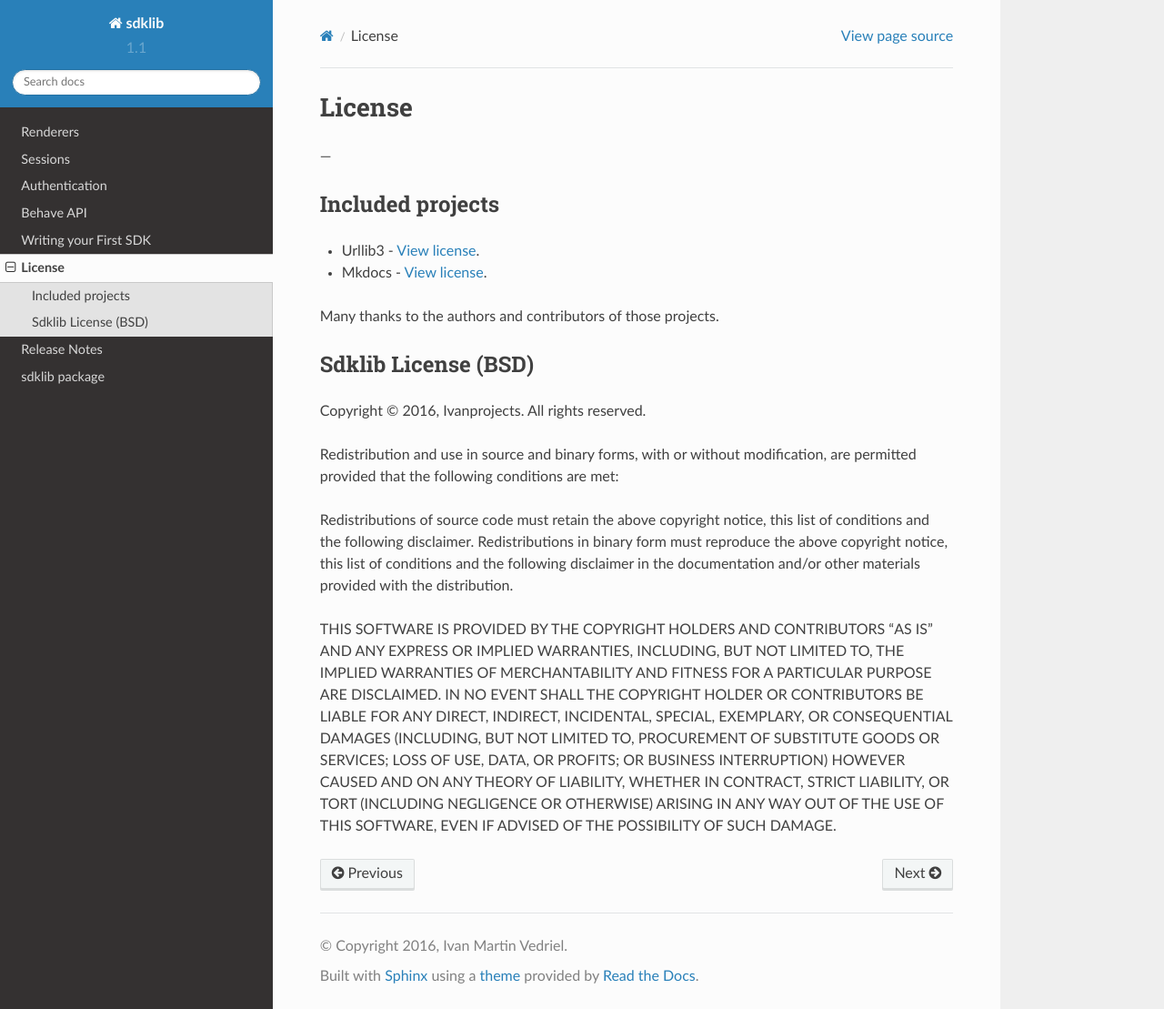
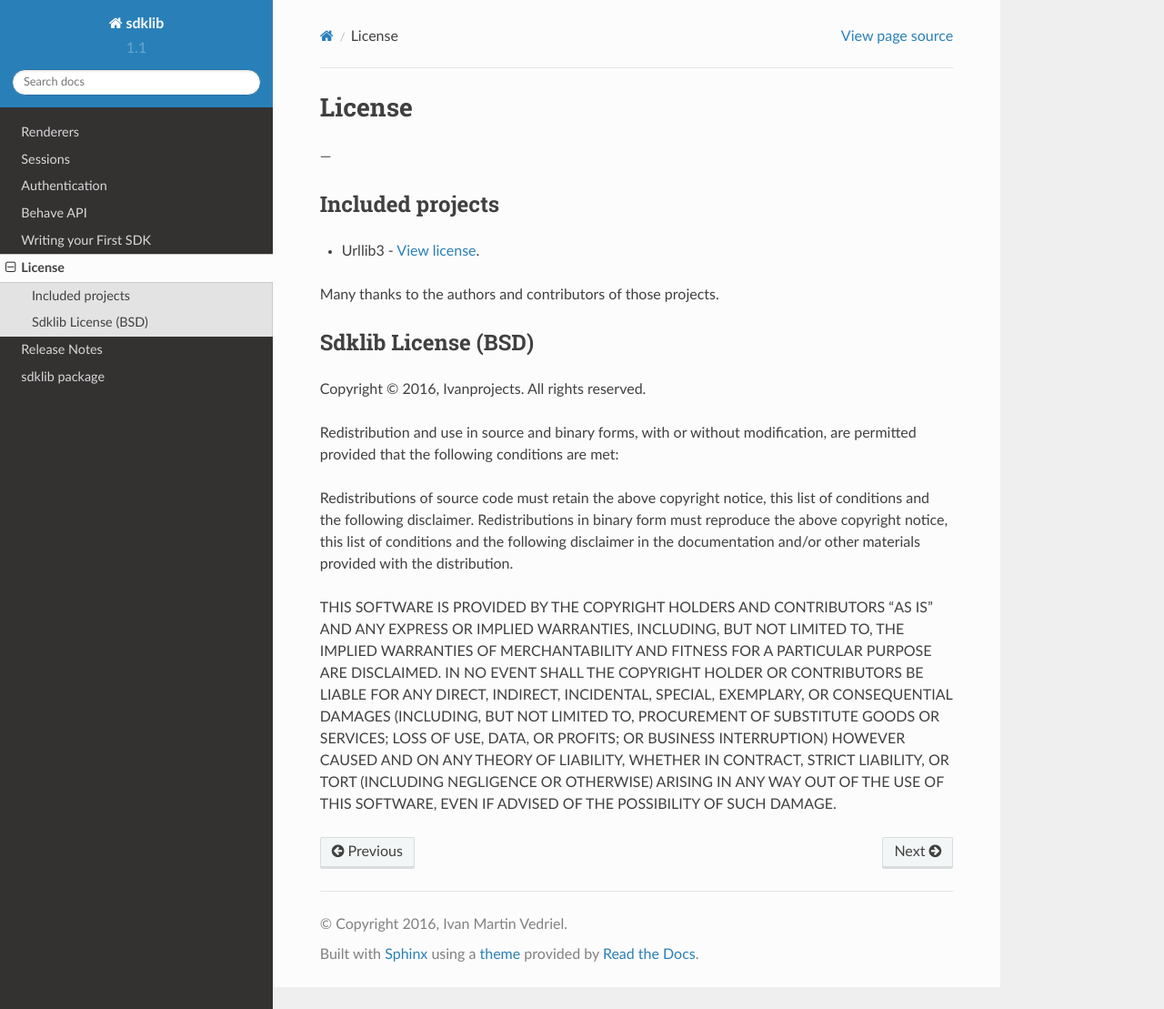
Before and after one commit to ivanprjcts/sdklib, a Sphinx documentation site: the page built from docs/about/license.rst, in a window 1280 px wide and 1109 px high. Shown: the whole window at 91% size. Built offline with Sphinx 7.4.7 and the Read the Docs theme 2.0.0, drawn with Linux system fonts in a browser that asks for light colours.

Commit message:
rm deprecated reference

```diff
--- a/docs/about/license.rst
+++ b/docs/about/license.rst
@@ -8,7 +8,6 @@ Included projects
 =================
 
 - Urllib3 - `View license <https://github.com/shazow/urllib3/blob/master/LICENSE.txt>`_.
-- Mkdocs - `View license <https://github.com/mkdocs/mkdocs/blob/master/LICENSE>`_.
 
 Many thanks to the authors and contributors of those projects.
 
```
